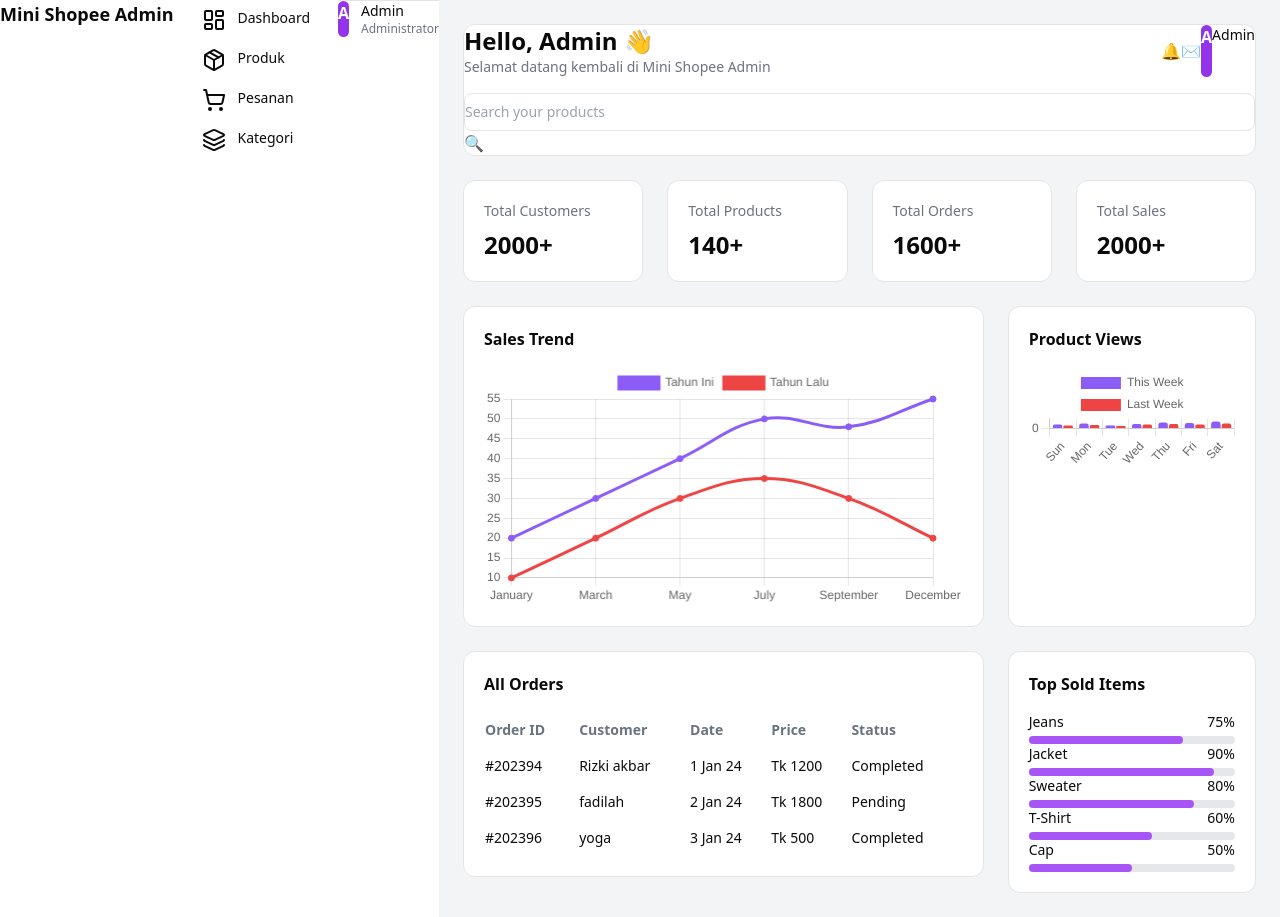
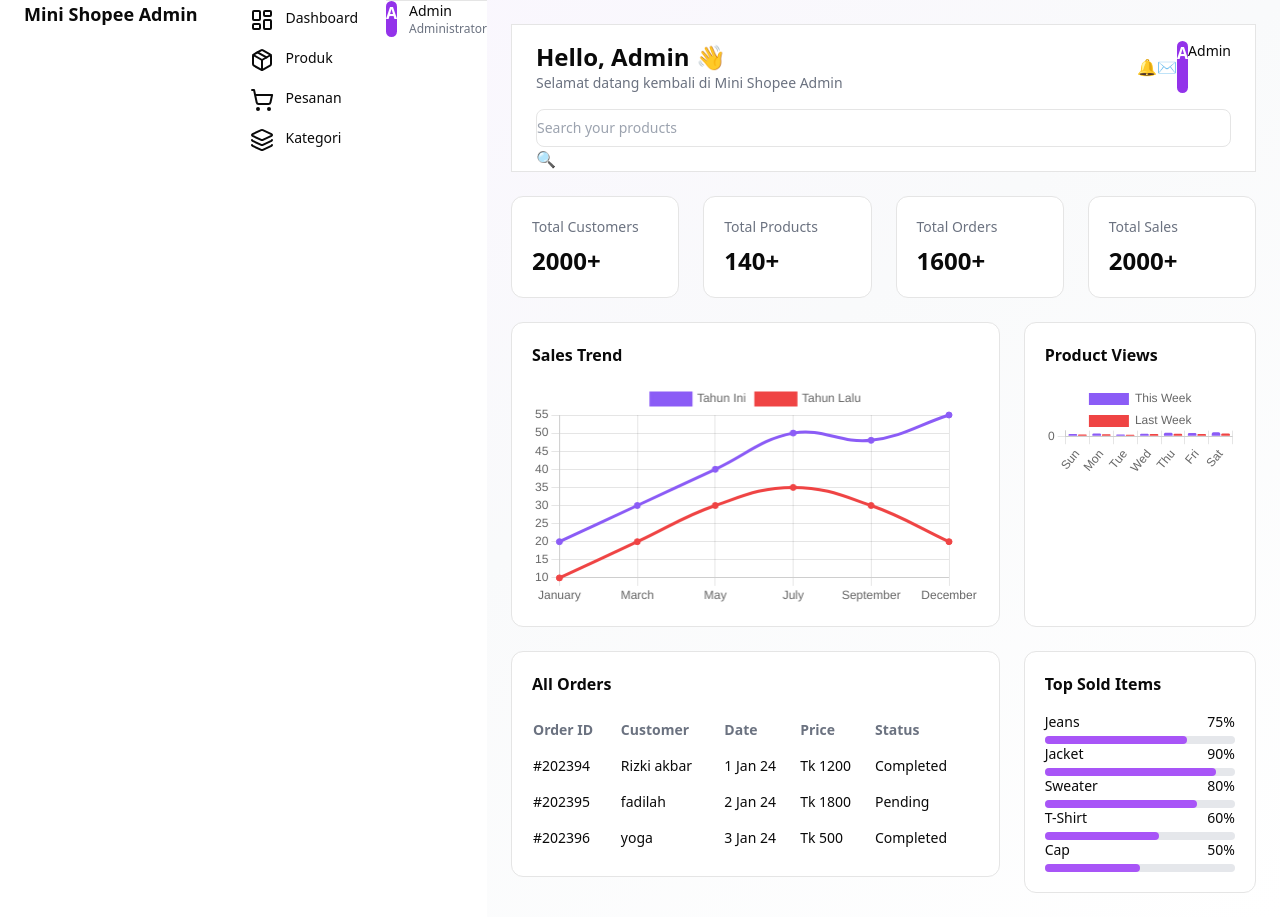
Before and after one commit to faliharyabudi/Mini-Shopee, a Next.js app in the folder web/: page /dashboard in a window 1280 px wide. Built offline with nearby package versions, Linux system fonts and the light colour scheme.

Commit message:
Percantik layout dashboard dengan warna, shadow, dan spacing konsisten

```diff
--- a/web/app/dashboard/layout.tsx
+++ b/web/app/dashboard/layout.tsx
@@ -1,16 +1,23 @@
 import Sidebar from "@/components/sidebar";
 
-export default function AdminLayout({
+export default function DashboardLayout({
   children,
 }: {
   children: React.ReactNode;
 }) {
   return (
-    <div className="flex min-h-screen bg-gray-100">
+    <div className="flex min-h-screen bg-gradient-to-br from-purple-50 via-gray-50 to-white">
+
+      {/* SIDEBAR */}
       <Sidebar />
-      <main className="flex-1 p-6">
-        {children}
+
+      {/* MAIN CONTENT */}
+      <main className="flex-1 overflow-y-auto">
+        <div className="max-w-7xl mx-auto px-6 py-6 space-y-6">
+          {children}
+        </div>
       </main>
+
     </div>
   );
 }
--- a/web/components/DashboardHeader.tsx
+++ b/web/components/DashboardHeader.tsx
@@ -2,9 +2,12 @@
 
 export default function DashboardHeader() {
   return (
-    <div className="bg-white border rounded-xl px-6 py-5 space-y-4">
+    <div className="bg-white border rounded-2xl px-6 py-5 space-y-4 relative shadow-sm">
 
-      {/* ROW 1: TITLE + USER */}
+      {/* AKSEN WARNA */}
+      <div className="absolute left-0 top-0 h-full w-1 bg-purple-600 rounded-l-2xl" />
+
+      {/* ROW 1 */}
       <div className="flex items-center justify-between">
         <div>
           <h1 className="text-2xl font-bold flex items-center gap-2">
@@ -16,10 +19,10 @@ export default function DashboardHeader() {
         </div>
 
         <div className="flex items-center gap-4">
-          <button className="text-gray-500 hover:text-purple-600">
+          <button className="text-gray-500 hover:text-purple-600 transition">
             🔔
           </button>
-          <button className="text-gray-500 hover:text-purple-600">
+          <button className="text-gray-500 hover:text-purple-600 transition">
             ✉️
           </button>
 
@@ -32,7 +35,7 @@ export default function DashboardHeader() {
         </div>
       </div>
 
-      {/* ROW 2: SEARCH */}
+      {/* SEARCH */}
       <div className="relative max-w-md">
         <input
           type="text"
--- a/web/components/sidebar.tsx
+++ b/web/components/sidebar.tsx
@@ -20,7 +20,8 @@ export default function Sidebar() {
   const pathname = usePathname();
 
   return (
-    <aside className="w-64 bg-white border-r flex flex-col">
+    <aside className="w-64 bg-white border-r flex flex-col shadow-sm">
+
       {/* LOGO */}
       <div className="px-6 py-5 border-b">
         <h1 className="text-lg font-bold text-purple-600">
```
